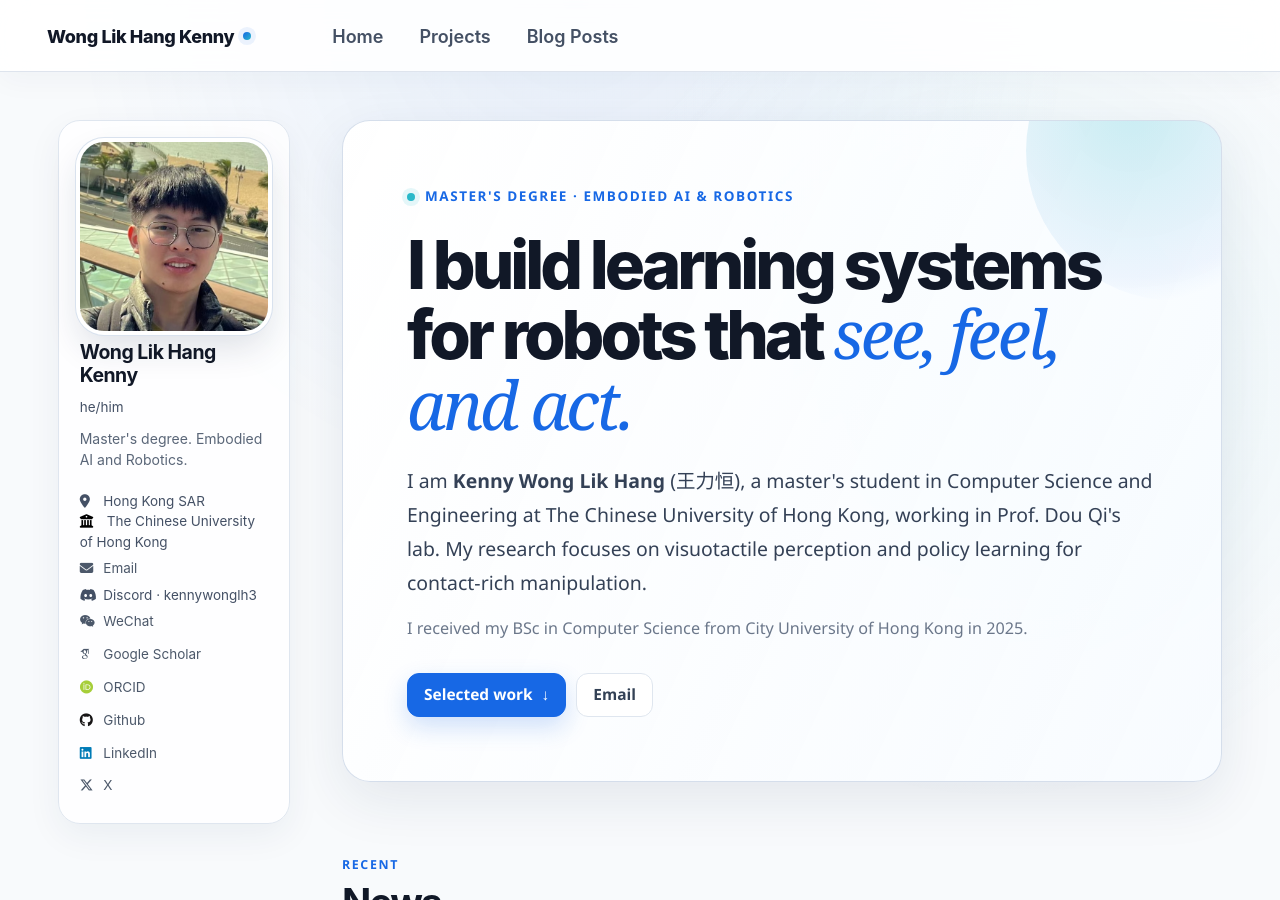
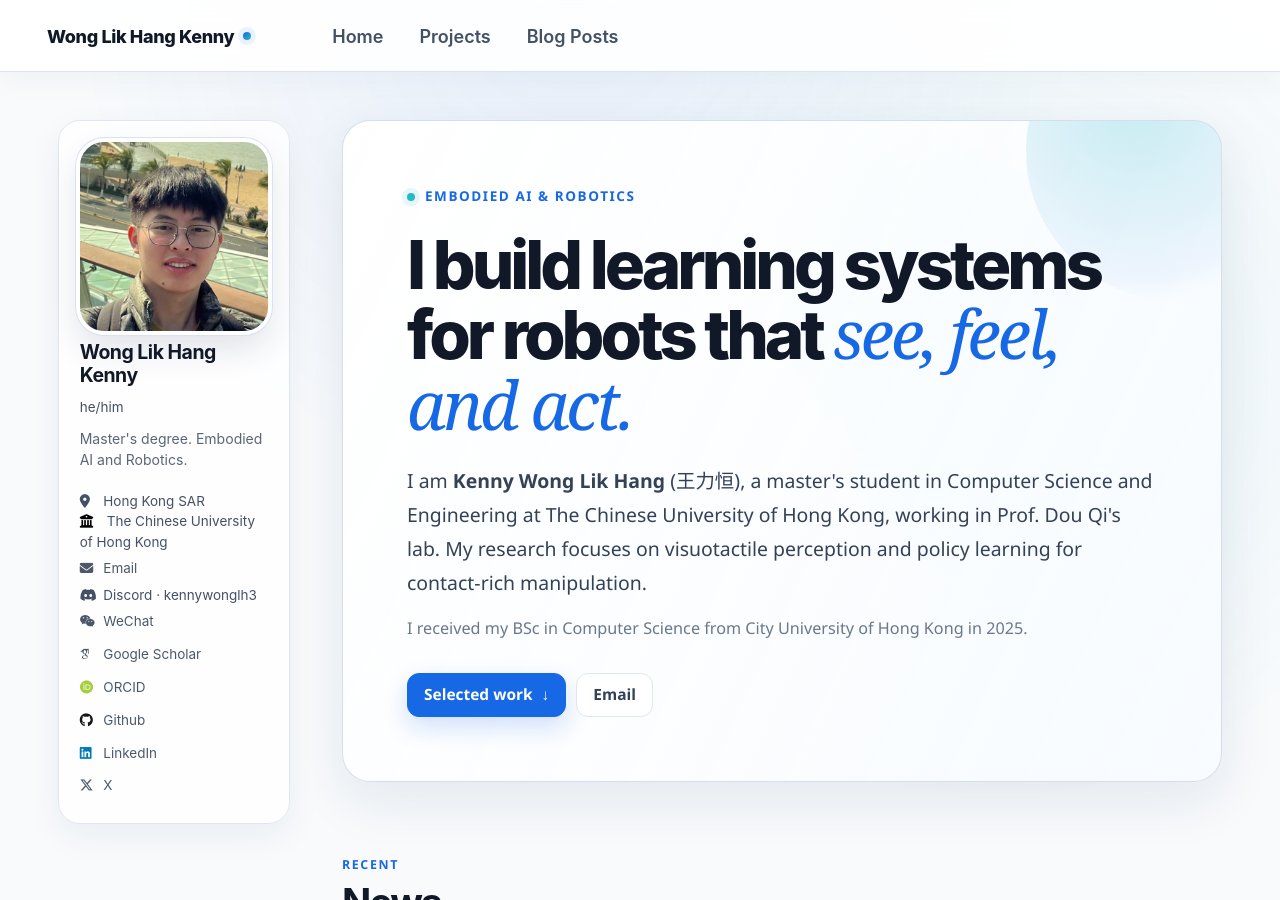
Before and after one commit to Kenn3o3/Kenn3o3.github.io, a Jekyll site: the page built from _pages/about.md, in a window 1280 px wide and 900 px high. Built offline with Jekyll 4.4.1, drawn with Linux system fonts in a browser that asks for light colours; some web fonts are replaced.

Commit message:
Shorten the homepage kicker to Embodied AI and Robotics.
Co-authored-by: Cursor <cursoragent@cursor.com>

```diff
--- a/_pages/about.md
+++ b/_pages/about.md
@@ -8,7 +8,7 @@ redirect_from:
 ---
 
 <section class="home-hero" aria-labelledby="home-title">
-  <p class="home-kicker"><span aria-hidden="true"></span>Master's degree · Embodied AI &amp; Robotics</p>
+  <p class="home-kicker"><span aria-hidden="true"></span>Embodied AI &amp; Robotics</p>
   <h1 id="home-title">I build learning systems for robots that <em>see, feel, and act.</em></h1>
   <p class="home-lead">I am <strong>Kenny Wong Lik Hang</strong> (王力恒), a master's student in Computer Science and Engineering at The Chinese University of Hong Kong, working in Prof. Dou Qi's lab. My research focuses on visuotactile perception and policy learning for contact-rich manipulation.</p>
   <p class="home-background">I received my BSc in Computer Science from City University of Hong Kong in 2025.</p>
```
